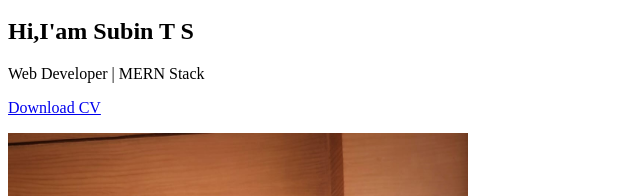
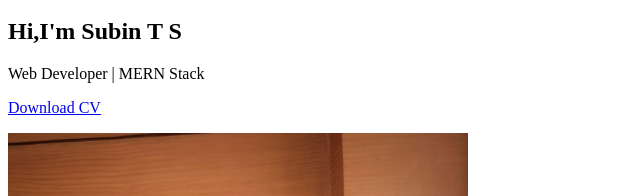
Before and after one commit to Subinfasliya/My-Portfolio-with-form-validation, a plain HTML site: page index.html in a window 1280 px wide. Shown: the part 184-380 px from the top of the page, 0-640 px from the left. Drawn offline with Linux system fonts and the light colour scheme.

Commit message:
Modified screenshots and code

```diff
--- a/index.html
+++ b/index.html
@@ -27,7 +27,7 @@
     <main>
         <!-- Hero section -->
         <section id="hero-section">
-            <h1>Hi,I'am Subin T S</h1>
+            <h1>Hi,I'm Subin T S</h1>
             <p>Web Developer | MERN Stack</p>
             <p><a href="#">Download CV</a></p>
 
```
Also changed, not shown: screenshots/About Page.png, screenshots/Contact Page.png, screenshots/Home Page.png, screenshots/Netlify Deploy.png, screenshots/Project Page.png.
